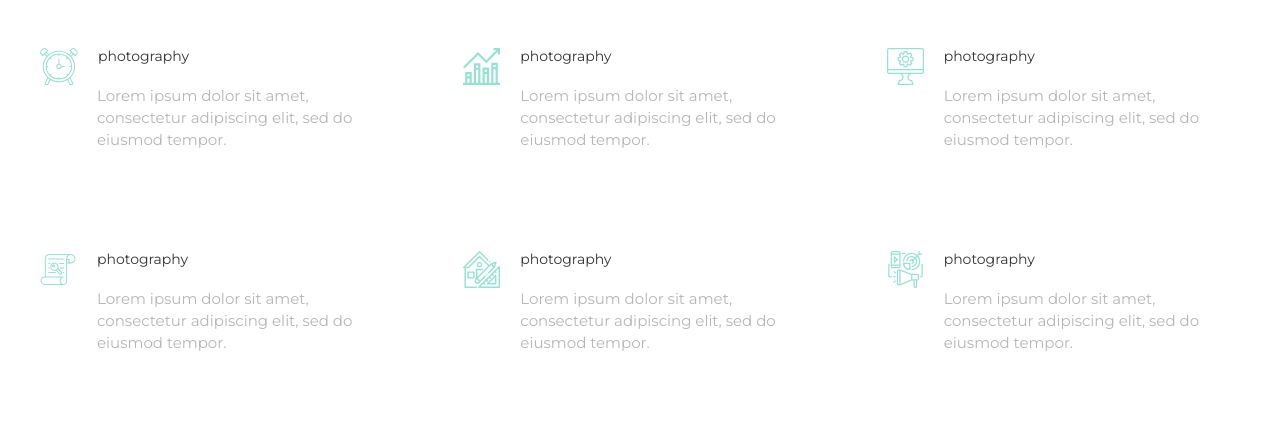
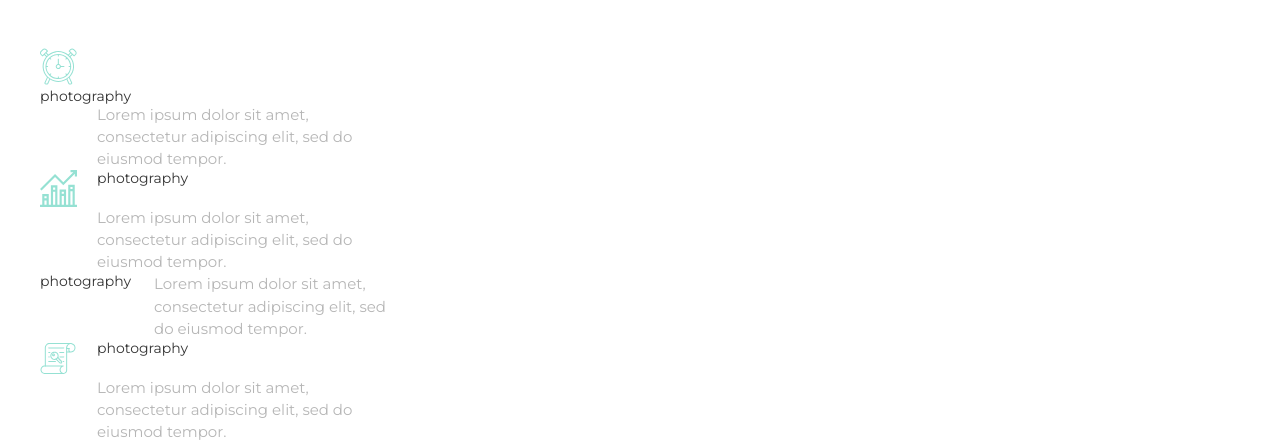
Before and after one commit to ulianaboiko/MoGo, a plain HTML site: page index.html in a window 1280 px wide. Shown: the part 183-623 px from the top of the page. Drawn offline with nearby package versions, Linux system fonts and the light colour scheme.

Commit message:
додала  іконки через спрайти але стилі попливли трохи

```diff
--- a/index.html
+++ b/index.html
@@ -47,14 +47,20 @@
           <h2 class="services-title">Amazing Services</h2>
           <div class="services-cards">
             <article class="service">
+                  <svg  class="service-foto">
+                    <use href="./src/images/symbol-defs.svg#icon-clock"></use>
+                                  </svg>
+              <h3 class="service-title">photography</h3>
+              <p class="service-text">
+                Lorem ipsum dolor sit amet, consectetur adipiscing elit, sed do
+                eiusmod tempor.
+              </p>
+
+            <article class="service">
               <div class="service-heading">
-                <div class="service-foto">
-              <img
-                src="./src/images/servises/icon-1.svg"
-                alt="Clock"
-                class="service-img"
-              />
-              </div>
+                  <svg  class="service-foto">
+                    <use href="./src/images/symbol-defs.svg#icon-graph"></use>
+                                  </svg>
               <h3 class="service-title">photography</h3>
             </div>
               <p class="service-text">
@@ -66,12 +72,8 @@
             <article class="service">
               <div class="service-heading">
                 <div class="service-foto">
-              <img
-                src="./src/images/servises/icon-2.svg"
-                alt="Chart"
-                class="service-img"
-              />
-            </div>
+                    <use href="./src/images/symbol-defs.svg#icon-display"></use>
+                                  </svg>
               <h3 class="service-title">photography</h3>
             </div>
               <p class="service-text">
@@ -82,13 +84,9 @@
 
             <article class="service">
               <div class="service-heading">
-                <div class="service-foto">
-              <img
-                src="./src/images/servises/icon-3.svg"
-                alt="Display"
-                class="service-img"
-              />
-            </div>
+                  <svg  class="service-foto">
+                    <use href="./src/images/symbol-defs.svg#icon-paper"></use>
+                  </svg>
               <h3 class="service-title">photography</h3>
             </div>
               <p class="service-text">
@@ -99,13 +97,9 @@
 
             <article class="service">
               <div class="service-heading">
-                <div class="service-foto">
-              <img
-                src="./src/images/servises/icon-4.svg"
-                alt="Paper"
-                class="service-img"
-              />
-            </div>
+                  <svg  class="service-foto">
+                    <use href="./src/images/symbol-defs.svg#icon-home"></use>
+                                  </svg>
               <h3 class="service-title">photography</h3>
             </div>
               <p class="service-text">
@@ -116,30 +110,9 @@
 
             <article class="service">
               <div class="service-heading">
-                <div class="service-foto">
-              <img
-                src="./src/images/servises/icon-5.svg"
-                alt="Home"
-                class="service-img"
-              />
-            </div>
-              <h3 class="service-title">photography</h3>
-            </div>
-              <p class="service-text">
-                Lorem ipsum dolor sit amet, consectetur adipiscing elit, sed do
-                eiusmod tempor.
-              </p>
-            </article>
-
-            <article class="service">
-              <div class="service-heading">
-                <div class="service-foto">
-              <img
-                src="./src/images/servises/icon-6.svg"
-                alt="Device"
-                class="service-img"
-              />
-            </div>
+                  <svg  class="service-foto">
+                    <use href="./src/images/symbol-defs.svg#icon-media"></use>
+                                  </svg>
               <h3 class="service-title">photography</h3>
             </div>
               <p class="service-text">
--- a/src/css/style.css
+++ b/src/css/style.css
@@ -62,6 +62,11 @@ img {
 }
 .service {
   flex-basis: calc((100% - 140px) / 3);
+}
+.service-foto {
+  height: 37px;
+  width: 37px;
+  fill: #95e1d3;
 }
 .service-heading {
   display: flex;
```
Also changed, not shown: src/images/symbol-defs.svg (added).
